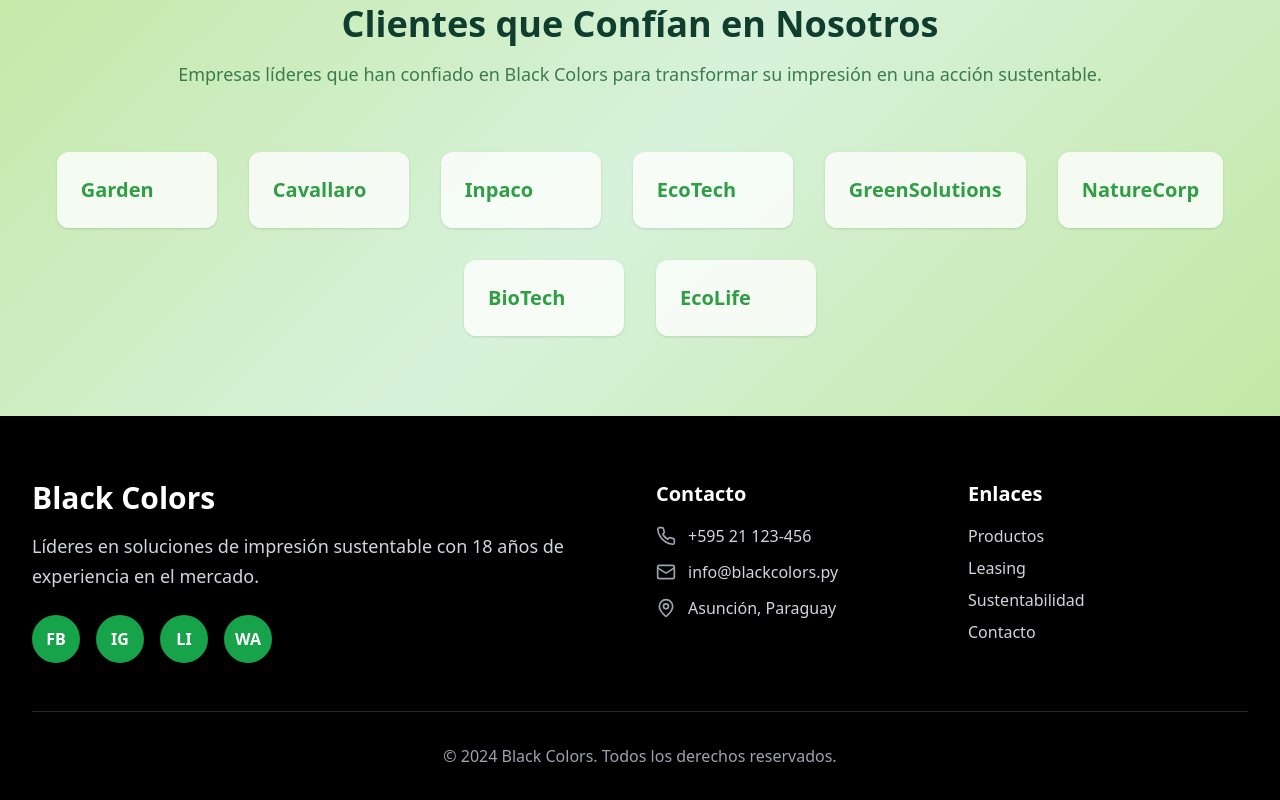
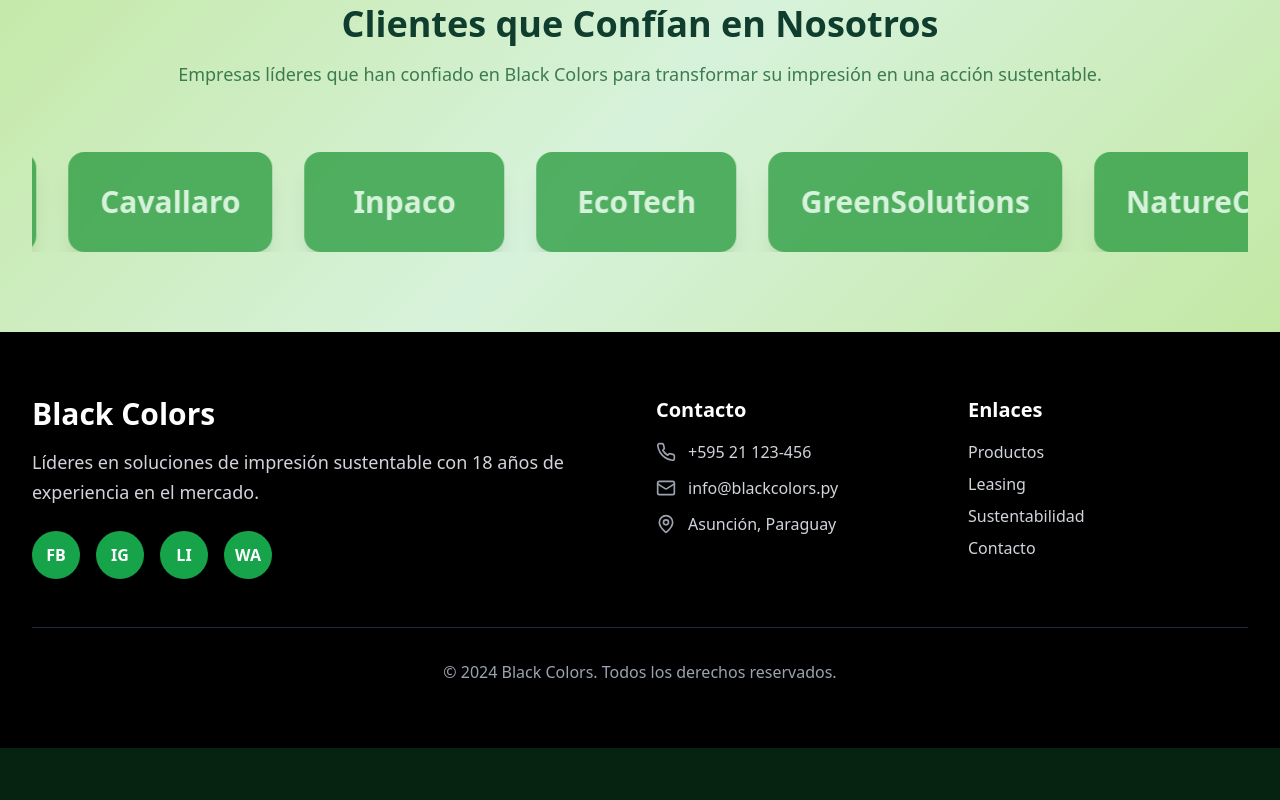
Before and after one commit to francobg7/black-colors-eco-print, a React (Vite) app: page / in a window 1280 px wide. Shown: the part 3767-4567 px from the top of the page. After the commit the page ends 4515 px from the top, so only its background shows below. Built offline with nearby package versions, Linux system fonts and the light colour scheme.

Commit message:
carrousel added

```diff
--- a/src/components/ClientesSection.tsx
+++ b/src/components/ClientesSection.tsx
@@ -15,13 +15,23 @@ const ClientesSection = () => (
           Empresas líderes que han confiado en Black Colors para transformar su impresión en una acción sustentable.
         </p>
       </div>
-      <div className="flex flex-wrap justify-center gap-8">
-        {clientes.map((cliente, idx) => (
-          <div key={idx} className="bg-white/80 rounded-xl shadow p-6 text-xl font-semibold" style={{ color: '#2f9e44', minWidth: '160px' }}>
-            {cliente}
-          </div>
-        ))}
+      <div className="relative overflow-hidden">
+        <div className="flex animate-[scroll_20s_linear_infinite] space-x-8">
+          {[...clientes, ...clientes].map((cliente, index) => (
+            <div key={index} className="flex-shrink-0">
+              <div className="rounded-2xl p-8 min-w-[200px] text-center hover:scale-105 transition-transform duration-300 shadow-xl backdrop-blur-sm" style={{ background: 'rgba(47,158,68,0.8)' }}>
+                <div className="text-3xl font-bold" style={{ color: '#d7f2db' }}>{cliente}</div>
+              </div>
+            </div>
+          ))}
+        </div>
       </div>
+      <style>{`
+        @keyframes scroll {
+          0% { transform: translateX(0); }
+          100% { transform: translateX(-50%); }
+        }
+      `}</style>
     </div>
   </section>
 );
```
